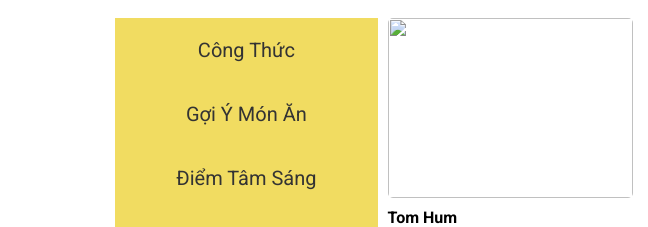
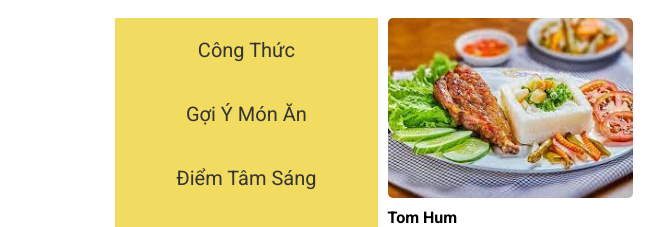
Before and after one commit to nguyenquanghuy1234/project-1, a plain HTML site: page index.html in a window 1280 px wide. Shown: the part 482-709 px from the top of the page, 0-648 px from the left. Drawn offline with Linux system fonts and the light colour scheme; the site is published under a folder, as on GitHub Pages, so addresses that start at the root find nothing; grey boxes are pictures that could not be loaded.

Commit message:
Update index.html

```diff
--- a/index.html
+++ b/index.html
@@ -43,7 +43,7 @@
         </div>
         <div class="box-container">
             <div class="box">
-                <img src="/2.jpg" alt="">
+                <img src="2.jpg" alt="">
                 <h3>tom hum</h3>
                 <p>chuan bi: 16min <span>nau chin: 6min</span></p>
             </div>
```
